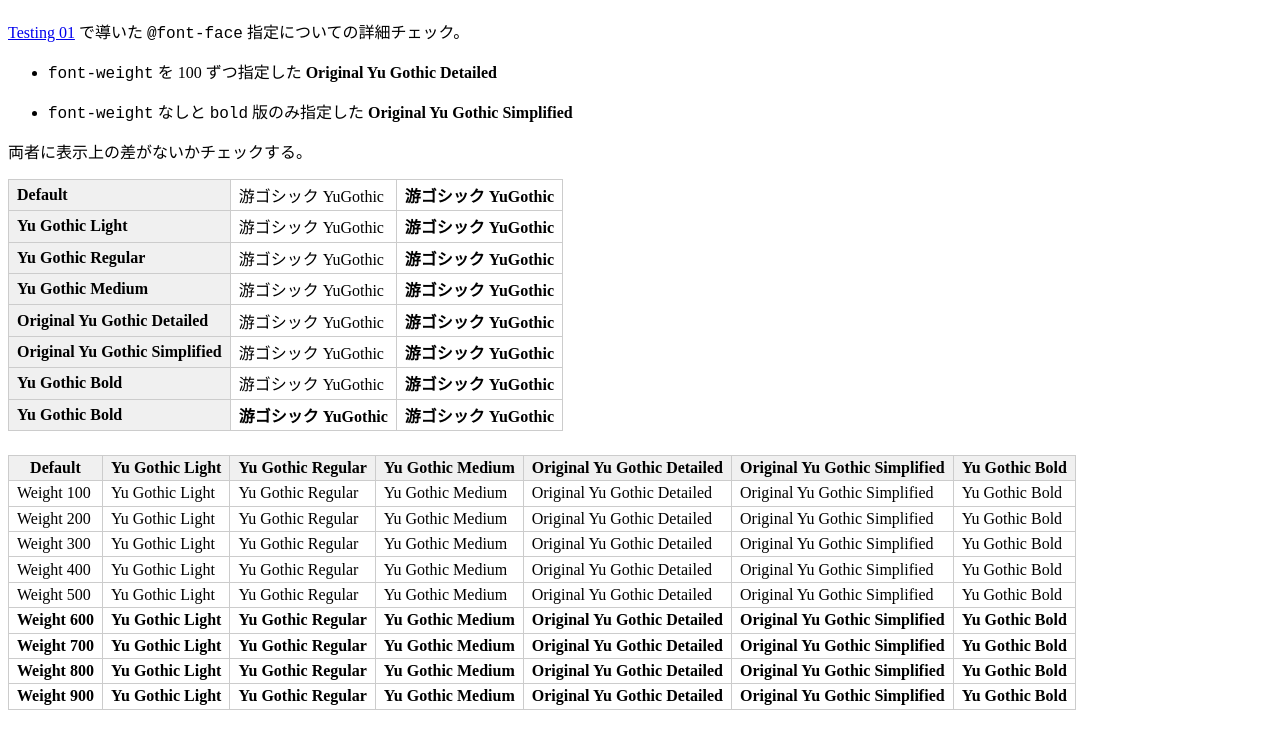
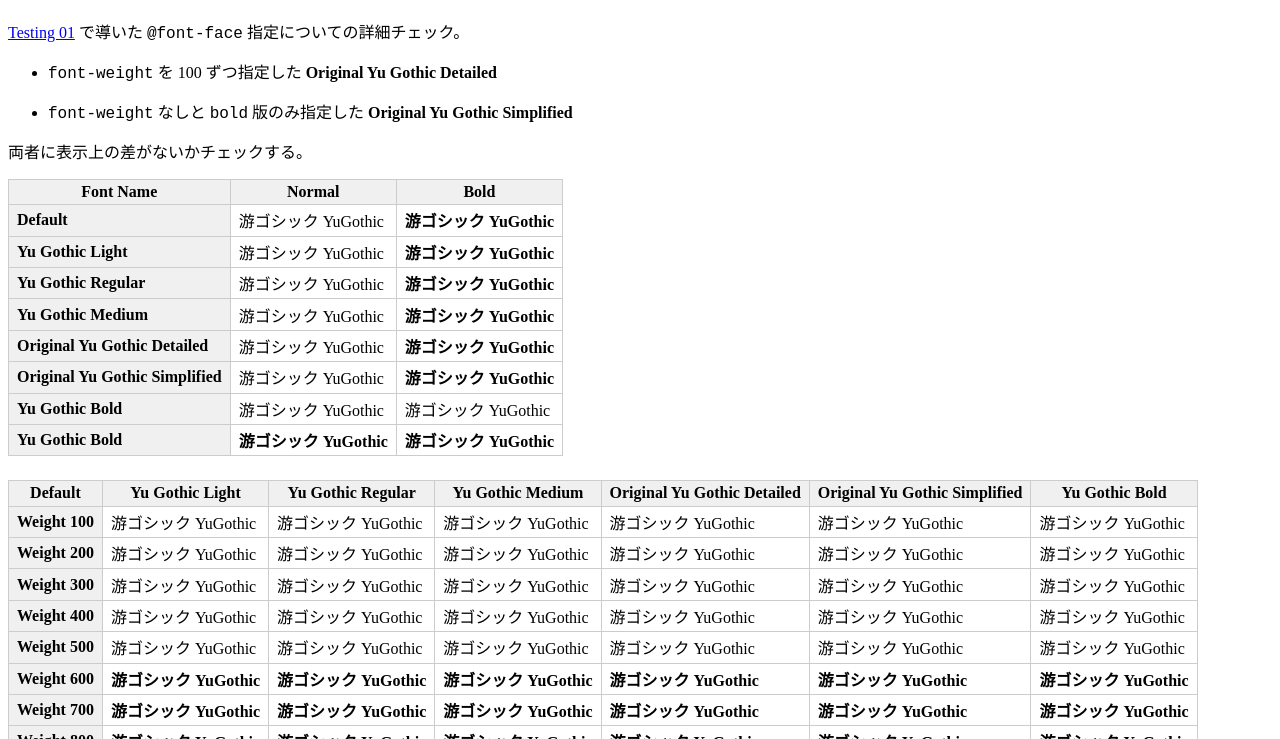
Before and after one commit to Neos21/poc-perfect-yu-gothic, a plain HTML site: page testing-02.html in a window 1280 px wide. Shown: the part 61-800 px from the top of the page. Drawn offline with Linux system fonts and the light colour scheme.

Commit message:
Modify Testing 02

```diff
--- a/testing-02.html
+++ b/testing-02.html
@@ -35,15 +35,15 @@
 .example-yu-b { font-family: "Example Yu Gothic Bold"   ,            "Yu Gothic Bold"    ,       "YuGothic-Bold"    ,       "YuGothic Bold"    ,       "YuGo-Bold"    , serif; }
 
 /* ウェイト指定 */
-.weight-1 { font-weight: 100; }
-.weight-2 { font-weight: 200; }
-.weight-3 { font-weight: 300; }
-.weight-4 { font-weight: 400; }
-.weight-5 { font-weight: 500; }
-.weight-6 { font-weight: 600; }
-.weight-7 { font-weight: 700; }
-.weight-8 { font-weight: 800; }
-.weight-9 { font-weight: 900; }
+.weight-1 { font-weight: 100;    }
+.weight-2 { font-weight: 200;    }
+.weight-3 { font-weight: 300;    }
+.weight-4 { font-weight: 400;    }
+.weight-5 { font-weight: 500;    }
+.weight-6 { font-weight: 600;    }
+.weight-7 { font-weight: 700;    }
+.weight-8 { font-weight: 800;    }
+.weight-9 { font-weight: 900;    }
 .normal   { font-weight: normal; }
 .bold     { font-weight: bold;   }
 
@@ -71,17 +71,19 @@ tbody th { text-align: left;   }
 <p>両者に表示上の差がないかチェックする。</p>
 
 <div class="wrapper">
-
   <table>
+    <thead>
+      <tr                               ><th>Font Name                    </th><th               >Normal             </th><th               >Bold               </th></tr>
+    </thead>
     <tbody>
-    <tr class=""                      ><th>Default                      </th><td class="normal">游ゴシック YuGothic</td><td class="bold">游ゴシック YuGothic</td></tr>
-    <tr class="example-yu-l"          ><th>Yu Gothic Light              </th><td class="normal">游ゴシック YuGothic</td><td class="bold">游ゴシック YuGothic</td></tr>
-    <tr class="example-yu-r"          ><th>Yu Gothic Regular            </th><td class="normal">游ゴシック YuGothic</td><td class="bold">游ゴシック YuGothic</td></tr>
-    <tr class="example-yu-m"          ><th>Yu Gothic Medium             </th><td class="normal">游ゴシック YuGothic</td><td class="bold">游ゴシック YuGothic</td></tr>
-    <tr class="original-yu-detailed"  ><th>Original Yu Gothic Detailed  </th><td class="normal">游ゴシック YuGothic</td><td class="bold">游ゴシック YuGothic</td></tr>
-    <tr class="original-yu-simplified"><th>Original Yu Gothic Simplified</th><td class="normal">游ゴシック YuGothic</td><td class="bold">游ゴシック YuGothic</td></tr>
-    <tr class="example-yu-b"          ><th>Yu Gothic Bold               </th><td class="normal">游ゴシック YuGothic</td><td class="bold">游ゴシック YuGothic</td></tr>
-    <tr class="example-yu-b"          ><th>Yu Gothic Bold               </th><td class="bold"  >游ゴシック YuGothic</td><td class="bold">游ゴシック YuGothic</td></tr>
+      <tr class=""                      ><th>Default                      </th><td class="normal">游ゴシック YuGothic</td><td class="bold"  >游ゴシック YuGothic</td></tr>
+      <tr class="example-yu-l"          ><th>Yu Gothic Light              </th><td class="normal">游ゴシック YuGothic</td><td class="bold"  >游ゴシック YuGothic</td></tr>
+      <tr class="example-yu-r"          ><th>Yu Gothic Regular            </th><td class="normal">游ゴシック YuGothic</td><td class="bold"  >游ゴシック YuGothic</td></tr>
+      <tr class="example-yu-m"          ><th>Yu Gothic Medium             </th><td class="normal">游ゴシック YuGothic</td><td class="bold"  >游ゴシック YuGothic</td></tr>
+      <tr class="original-yu-detailed"  ><th>Original Yu Gothic Detailed  </th><td class="normal">游ゴシック YuGothic</td><td class="bold"  >游ゴシック YuGothic</td></tr>
+      <tr class="original-yu-simplified"><th>Original Yu Gothic Simplified</th><td class="normal">游ゴシック YuGothic</td><td class="bold"  >游ゴシック YuGothic</td></tr>
+      <tr class="example-yu-b"          ><th>Yu Gothic Bold               </th><td class="normal">游ゴシック YuGothic</td><td class="normal">游ゴシック YuGothic</td></tr>
+      <tr class="example-yu-b"          ><th>Yu Gothic Bold               </th><td class="bold"  >游ゴシック YuGothic</td><td class="bold"  >游ゴシック YuGothic</td></tr>
     </tbody>
   </table>
 
@@ -98,18 +100,17 @@ tbody th { text-align: left;   }
       </tr>
     </thead>
     <tbody>
-    <tr class="weight-1"> <td class="">Weight 100</td> <td class="example-yu-l">Yu Gothic Light</td> <td class="example-yu-r">Yu Gothic Regular</td> <td class="example-yu-m">Yu Gothic Medium</td> <td class="original-yu-detailed">Original Yu Gothic Detailed</td> <td class="original-yu-simplified">Original Yu Gothic Simplified</td> <td class="example-yu-b">Yu Gothic Bold</td> </tr>
-    <tr class="weight-2"> <td class="">Weight 200</td> <td class="example-yu-l">Yu Gothic Light</td> <td class="example-yu-r">Yu Gothic Regular</td> <td class="example-yu-m">Yu Gothic Medium</td> <td class="original-yu-detailed">Original Yu Gothic Detailed</td> <td class="original-yu-simplified">Original Yu Gothic Simplified</td> <td class="example-yu-b">Yu Gothic Bold</td> </tr>
-    <tr class="weight-3"> <td class="">Weight 300</td> <td class="example-yu-l">Yu Gothic Light</td> <td class="example-yu-r">Yu Gothic Regular</td> <td class="example-yu-m">Yu Gothic Medium</td> <td class="original-yu-detailed">Original Yu Gothic Detailed</td> <td class="original-yu-simplified">Original Yu Gothic Simplified</td> <td class="example-yu-b">Yu Gothic Bold</td> </tr>
-    <tr class="weight-4"> <td class="">Weight 400</td> <td class="example-yu-l">Yu Gothic Light</td> <td class="example-yu-r">Yu Gothic Regular</td> <td class="example-yu-m">Yu Gothic Medium</td> <td class="original-yu-detailed">Original Yu Gothic Detailed</td> <td class="original-yu-simplified">Original Yu Gothic Simplified</td> <td class="example-yu-b">Yu Gothic Bold</td> </tr>
-    <tr class="weight-5"> <td class="">Weight 500</td> <td class="example-yu-l">Yu Gothic Light</td> <td class="example-yu-r">Yu Gothic Regular</td> <td class="example-yu-m">Yu Gothic Medium</td> <td class="original-yu-detailed">Original Yu Gothic Detailed</td> <td class="original-yu-simplified">Original Yu Gothic Simplified</td> <td class="example-yu-b">Yu Gothic Bold</td> </tr>
-    <tr class="weight-6"> <td class="">Weight 600</td> <td class="example-yu-l">Yu Gothic Light</td> <td class="example-yu-r">Yu Gothic Regular</td> <td class="example-yu-m">Yu Gothic Medium</td> <td class="original-yu-detailed">Original Yu Gothic Detailed</td> <td class="original-yu-simplified">Original Yu Gothic Simplified</td> <td class="example-yu-b">Yu Gothic Bold</td> </tr>
-    <tr class="weight-7"> <td class="">Weight 700</td> <td class="example-yu-l">Yu Gothic Light</td> <td class="example-yu-r">Yu Gothic Regular</td> <td class="example-yu-m">Yu Gothic Medium</td> <td class="original-yu-detailed">Original Yu Gothic Detailed</td> <td class="original-yu-simplified">Original Yu Gothic Simplified</td> <td class="example-yu-b">Yu Gothic Bold</td> </tr>
-    <tr class="weight-8"> <td class="">Weight 800</td> <td class="example-yu-l">Yu Gothic Light</td> <td class="example-yu-r">Yu Gothic Regular</td> <td class="example-yu-m">Yu Gothic Medium</td> <td class="original-yu-detailed">Original Yu Gothic Detailed</td> <td class="original-yu-simplified">Original Yu Gothic Simplified</td> <td class="example-yu-b">Yu Gothic Bold</td> </tr>
-    <tr class="weight-9"> <td class="">Weight 900</td> <td class="example-yu-l">Yu Gothic Light</td> <td class="example-yu-r">Yu Gothic Regular</td> <td class="example-yu-m">Yu Gothic Medium</td> <td class="original-yu-detailed">Original Yu Gothic Detailed</td> <td class="original-yu-simplified">Original Yu Gothic Simplified</td> <td class="example-yu-b">Yu Gothic Bold</td> </tr>
+      <tr class="weight-1"> <th class="">Weight 100</th> <td class="example-yu-l">游ゴシック YuGothic</td> <td class="example-yu-r">游ゴシック YuGothic</td> <td class="example-yu-m">游ゴシック YuGothic</td> <td class="original-yu-detailed">游ゴシック YuGothic</td> <td class="original-yu-simplified">游ゴシック YuGothic</td> <td class="example-yu-b">游ゴシック YuGothic</td> </tr>
+      <tr class="weight-2"> <th class="">Weight 200</th> <td class="example-yu-l">游ゴシック YuGothic</td> <td class="example-yu-r">游ゴシック YuGothic</td> <td class="example-yu-m">游ゴシック YuGothic</td> <td class="original-yu-detailed">游ゴシック YuGothic</td> <td class="original-yu-simplified">游ゴシック YuGothic</td> <td class="example-yu-b">游ゴシック YuGothic</td> </tr>
+      <tr class="weight-3"> <th class="">Weight 300</th> <td class="example-yu-l">游ゴシック YuGothic</td> <td class="example-yu-r">游ゴシック YuGothic</td> <td class="example-yu-m">游ゴシック YuGothic</td> <td class="original-yu-detailed">游ゴシック YuGothic</td> <td class="original-yu-simplified">游ゴシック YuGothic</td> <td class="example-yu-b">游ゴシック YuGothic</td> </tr>
+      <tr class="weight-4"> <th class="">Weight 400</th> <td class="example-yu-l">游ゴシック YuGothic</td> <td class="example-yu-r">游ゴシック YuGothic</td> <td class="example-yu-m">游ゴシック YuGothic</td> <td class="original-yu-detailed">游ゴシック YuGothic</td> <td class="original-yu-simplified">游ゴシック YuGothic</td> <td class="example-yu-b">游ゴシック YuGothic</td> </tr>
+      <tr class="weight-5"> <th class="">Weight 500</th> <td class="example-yu-l">游ゴシック YuGothic</td> <td class="example-yu-r">游ゴシック YuGothic</td> <td class="example-yu-m">游ゴシック YuGothic</td> <td class="original-yu-detailed">游ゴシック YuGothic</td> <td class="original-yu-simplified">游ゴシック YuGothic</td> <td class="example-yu-b">游ゴシック YuGothic</td> </tr>
+      <tr class="weight-6"> <th class="">Weight 600</th> <td class="example-yu-l">游ゴシック YuGothic</td> <td class="example-yu-r">游ゴシック YuGothic</td> <td class="example-yu-m">游ゴシック YuGothic</td> <td class="original-yu-detailed">游ゴシック YuGothic</td> <td class="original-yu-simplified">游ゴシック YuGothic</td> <td class="example-yu-b">游ゴシック YuGothic</td> </tr>
+      <tr class="weight-7"> <th class="">Weight 700</th> <td class="example-yu-l">游ゴシック YuGothic</td> <td class="example-yu-r">游ゴシック YuGothic</td> <td class="example-yu-m">游ゴシック YuGothic</td> <td class="original-yu-detailed">游ゴシック YuGothic</td> <td class="original-yu-simplified">游ゴシック YuGothic</td> <td class="example-yu-b">游ゴシック YuGothic</td> </tr>
+      <tr class="weight-8"> <th class="">Weight 800</th> <td class="example-yu-l">游ゴシック YuGothic</td> <td class="example-yu-r">游ゴシック YuGothic</td> <td class="example-yu-m">游ゴシック YuGothic</td> <td class="original-yu-detailed">游ゴシック YuGothic</td> <td class="original-yu-simplified">游ゴシック YuGothic</td> <td class="example-yu-b">游ゴシック YuGothic</td> </tr>
+      <tr class="weight-9"> <th class="">Weight 900</th> <td class="example-yu-l">游ゴシック YuGothic</td> <td class="example-yu-r">游ゴシック YuGothic</td> <td class="example-yu-m">游ゴシック YuGothic</td> <td class="original-yu-detailed">游ゴシック YuGothic</td> <td class="original-yu-simplified">游ゴシック YuGothic</td> <td class="example-yu-b">游ゴシック YuGothic</td> </tr>
     </tbody>
   </table>
-
 </div>
 
 <hr>
@@ -119,6 +120,5 @@ tbody th { text-align: left;   }
   <li>最終更新日 : <time>2020-01-17</time></li>
 </ul>
 
-
   </body>
 </html>
```
Lines whose indentation alone changed are shown as unchanged.
